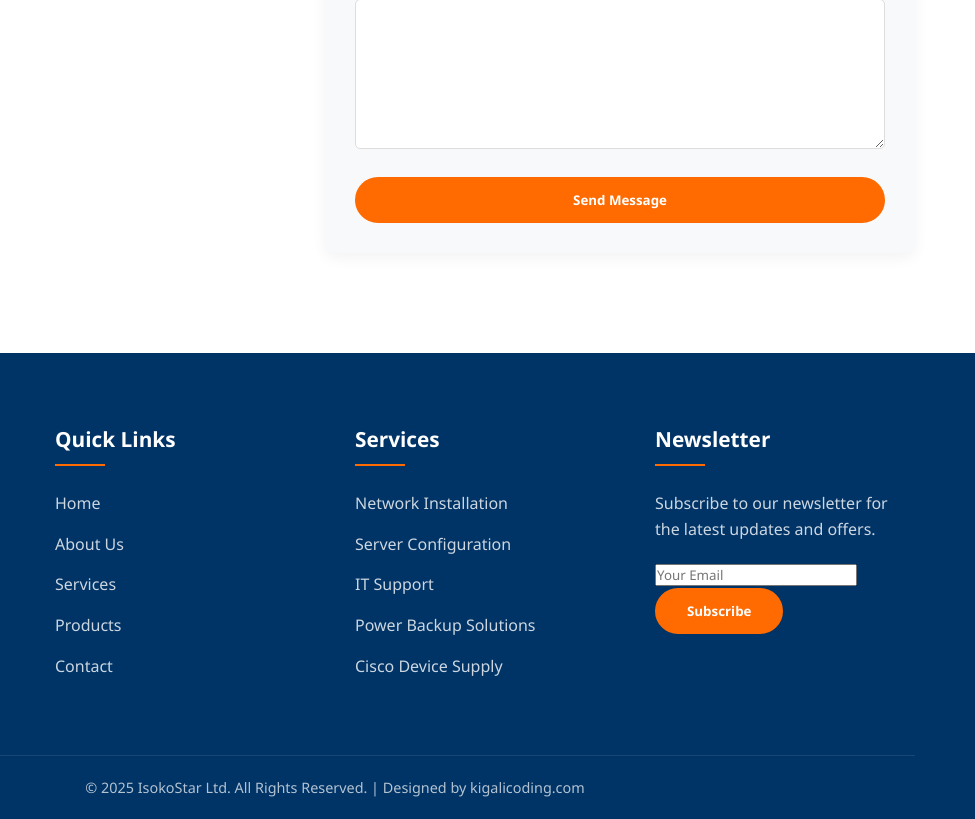
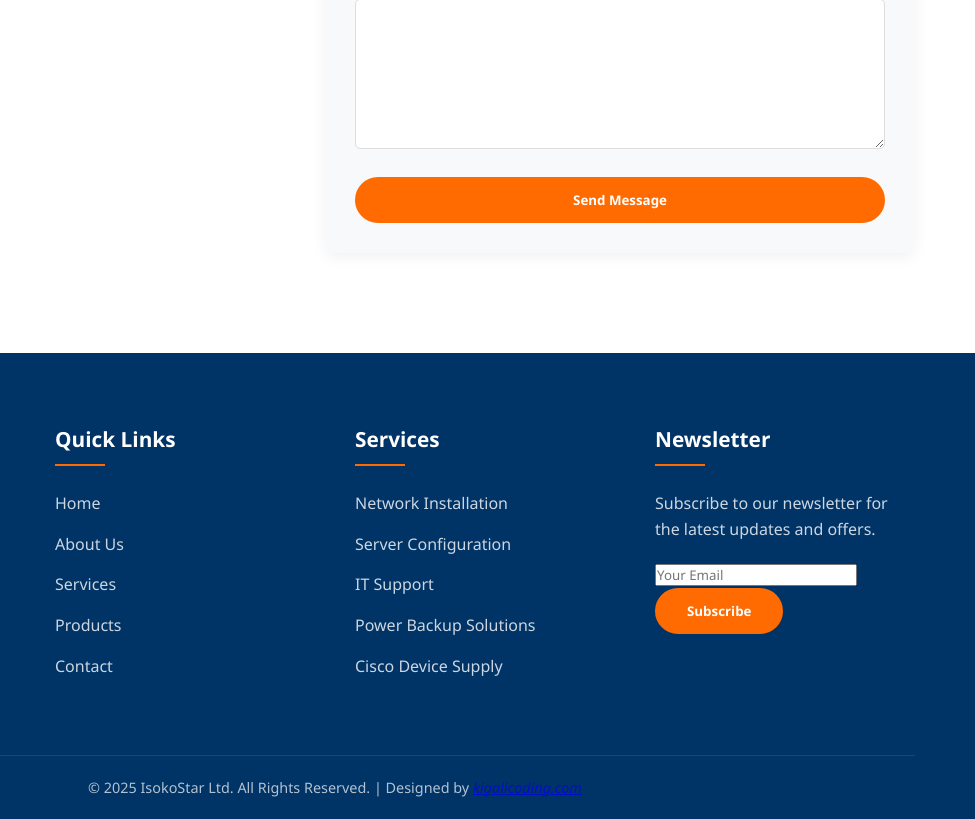
Before and after one commit to Theogene-dotcom/isokostar, a plain HTML site: page index.html in a window 1280 px wide. Shown: the part 4616-5435 px from the top of the page, 305-1280 px from the left. Drawn offline with nearby package versions, Linux system fonts and the light colour scheme.

Commit message:
2nd c web

```diff
--- a/index.html
+++ b/index.html
@@ -1131,7 +1131,7 @@
                 </div>
             </div>
             <div class="footer-bottom">
-                <p>&copy; 2025 IsokoStar Ltd. All Rights Reserved. | Designed by <a> <i class="" style="color: #ff6b00;" href="https://kigalicoding.com/"></i>kigalicoding.com</p></a>
+                <p>&copy; 2025 IsokoStar Ltd. All Rights Reserved. | Designed by <i class="" style="color: #ff6b00;"><a href="https://kigalicoding.com/">kigalicoding.com</a></i></p></a>
             </div>
         </div>
     </footer>
```
